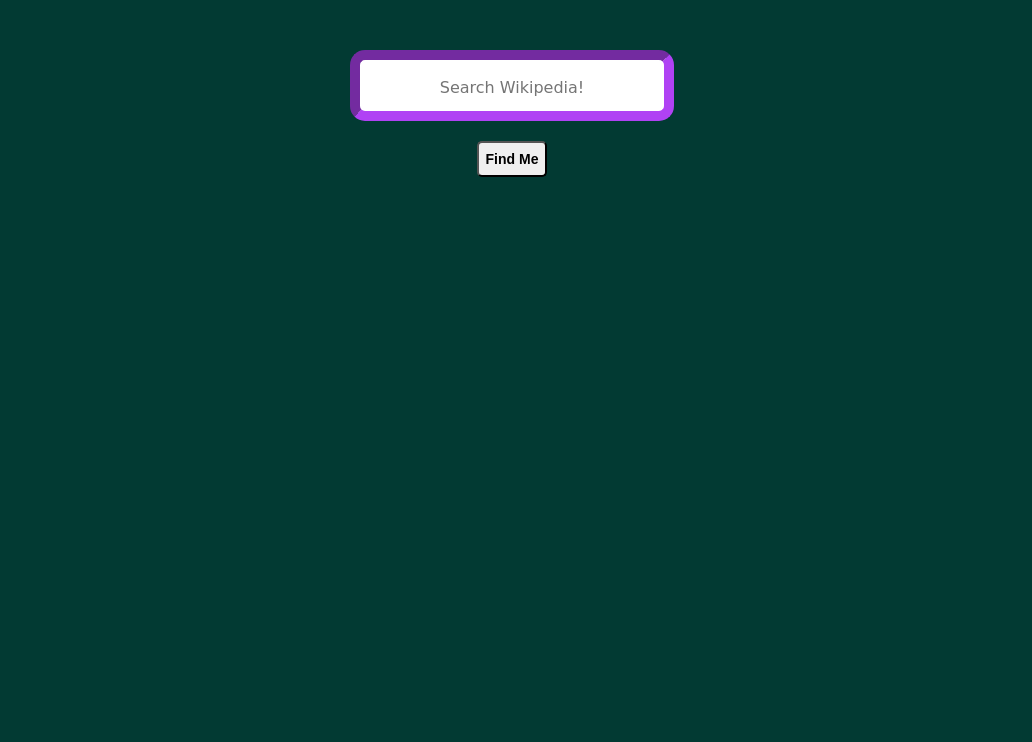
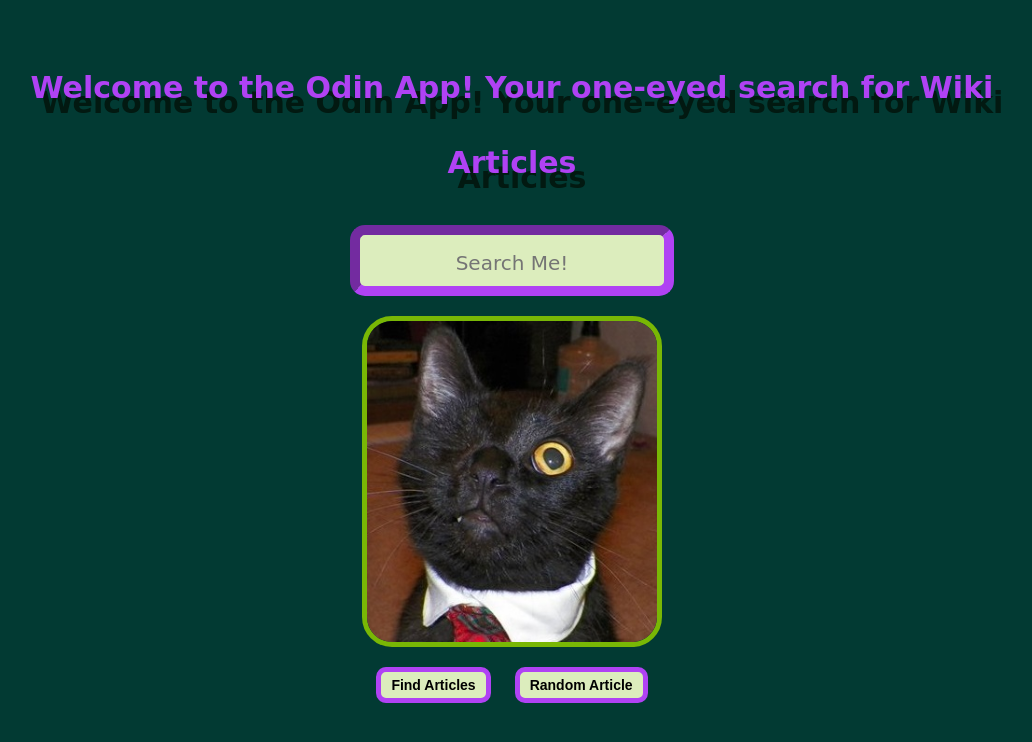
Before and after one commit to leperkins83/wikipedia-visualizer, a plain HTML site: page index.html in a window 1280 px wide. Shown: the whole page, without its empty margins (128-1160 px from the left). Drawn offline with nearby package versions, Linux system fonts and the light colour scheme; a web font is replaced by a local one.

Commit message:
completed wikipedia-visualizer

```diff
--- a/css/main.css
+++ b/css/main.css
@@ -3,30 +3,63 @@ body {
     background-color: #023a33;
 }
 
+.welcome h1 {
+    display: block;
+    text-align: center;
+    margin: 50px auto 20px auto;
+    color: #b042f4;
+    text-shadow: 10px 15px #021911;
+    font-size: 30px;
+    font-family: 'Kumar One', cursive;
+    max-width: 80vw;
+    line-height: 2.5;
+}
+
 .searchBox {
+    background-color: #dcedbd;
     border-radius: 15px;
     border-width: 10px;
     border-color: #b042f4;
     display: block;
-    margin: 50px auto 0 auto;
+    margin: 25px auto 0 auto;
     width: 300px;
     height: 45px;
     text-align: center;
-    font-size: 16px;
+    font-size: 20px;
     font-family: 'Kumar One', cursive;
     padding-top: 5px;
+}
+
+.odinOneEyed {
+    display: block;
+    margin: 20px auto 0 auto;
+    border-radius: 30px;
+    border-style: solid;
+    border-width: thick;
+    border-color: #79b705;
+    max-width: 290px;
 }
 
 .searchBox:focus {
     outline: none;
 }
 
-.searchButton {
-    display: block;
-    margin: 20px auto 0 auto;
-    border-radius: 5px;
-    width: 70px;
-    height: 36px;
+.centerButtons {
+    text-align: center;
+    vertical-align: middle;
+    margin: 20px 0;
+}
+
+.searchButton,
+.randomButton {
+    background-color: #dcedbd;
+    display: inline-block;
+    margin: 0 10px;
+    border-style: solid;
+    border-width: thick;
+    border-radius: 10px;
+    border-color: #b042f4;
+    padding: 5px 10px;
     font-size: 14px;
     font-weight: bold;
 }
@@ -36,12 +69,18 @@ body {
     margin: 25px auto 40px auto;
     border-radius: 15px;
     border-style: solid;
-    border-width: medium;
+    border-width: thick;
     border-color: #79b705;
     background-color: #dcedbd;
     padding-left: 65px;
     padding-right: 20px;
-    max-width: 80vw;
+    max-width: 60vw;
+}
+
+@media all and (max-width: 414px) {
+    .article {
+        padding-left: 15px;
+    }
 }
 
 .article:hover {
@@ -50,6 +89,10 @@ body {
     border-left-color: #b042f4;
 }
 
-.article: title {
+.articlesContainer a {
+    color: #a234d1;
+}
 
+.articlesContainer a:visited {
+    color: #023a33;
 }
--- a/index.html
+++ b/index.html
@@ -1,5 +1,6 @@
 <!DOCTYPE html>
 <html lang="en">
+
 <head>
     <meta charset="UTF-8">
     <meta name="viewport" content="width=device-width, initial-scale=1.0">
@@ -8,14 +9,30 @@
     <link href="https://fonts.googleapis.com/css?family=Kumar+One" rel="stylesheet">
     <link rel="stylesheet" href="./css/main.css">
 </head>
+
 <body>
 
-  <input type="text" id="searchBox" class="searchBox" placeholder="Search Wikipedia!">
-  <button class="searchButton" id="searchButton">Find Me</button>
+<div class='welcome'>
+    <h1>Welcome to the Odin App! Your one-eyed search for Wiki Articles</h1>
+    </div>
+
+    <input type="text" id="searchBox" class="searchBox" placeholder="Search Me!">
+
+    <img class='odinOneEyed' src="./odinOneEyed.jpg"  alt="odin">
+
+    <div class=centerButtons>
+        <button class="searchButton" id="searchButton">Find Articles</button>
+        <a href="https://en.wikipedia.org/wiki/Special:Random" target="_blank" rel+ "noopener" href="https://en.wikipedia.org/wiki/' + title + '">
+            <button class="randomButton">Random Article</button>
+        </a>
+    </div>
 
     <div id="articlesContainer" class='articlesContainer'></div>
+
+
 
     <script src="https://code.jquery.com/jquery-3.1.1.min.js" integrity="sha256-hVVnYaiADRTO2PzUGmuLJr8BLUSjGIZsDYGmIJLv2b8=" crossorigin="anonymous"></script>
     <script src="js/main.js"></script>
 </body>
+
 </html>
```
Also changed, not shown: odinOneEyed.jpg (added). Lines whose indentation alone changed are shown as unchanged.
